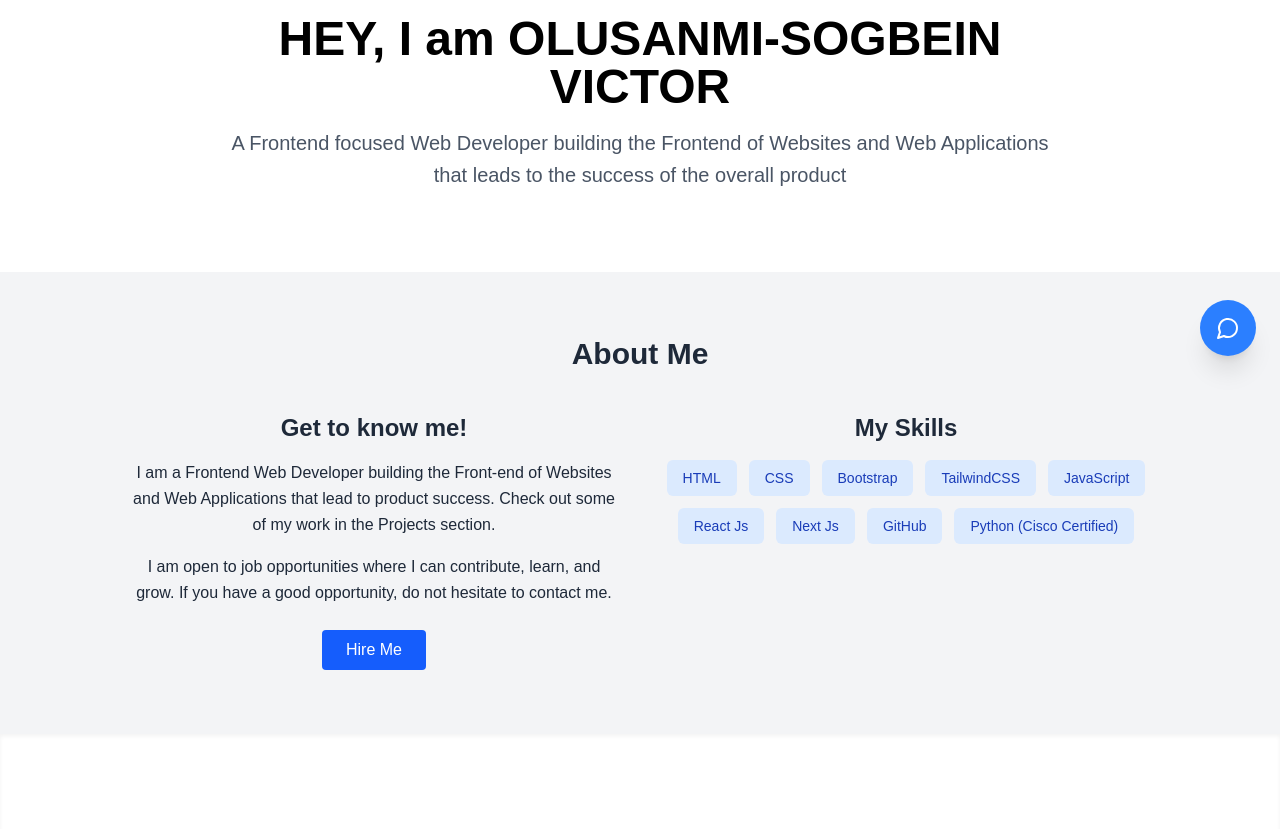
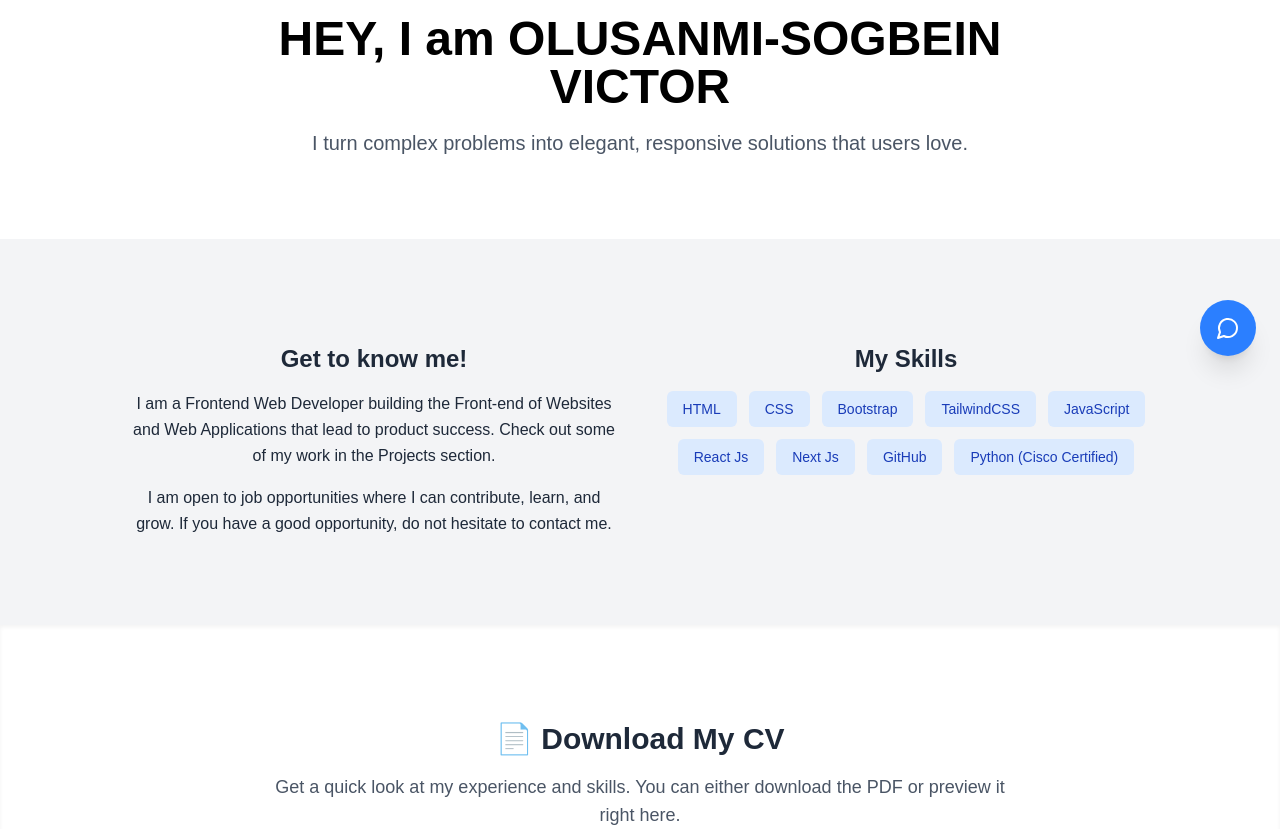
Before and after one commit to vviko-ko/Portfolio, a Next.js app in the folder my-portfolio/: page / in a window 1280 px wide. Shown: the part 420-1249 px from the top of the page. Built offline with nearby package versions, Linux system fonts and the light colour scheme.

Commit message:
update of code

```diff
--- a/my-portfolio/Components/Aboutsection.tsx
+++ b/my-portfolio/Components/Aboutsection.tsx
@@ -13,7 +13,7 @@ const AboutSection = () => {
           transition={{ duration: 0.6 }}
           viewport={{ once: true }}
         >
-          About Me
+
         </motion.h2>
 
         <motion.p
@@ -43,7 +43,7 @@ const AboutSection = () => {
               I am open to job opportunities where I can contribute, learn, and grow.
               If you have a good opportunity, do not hesitate to contact me.
             </p>
-            <a href="#contact">
+            {/* <a href="#whatsapp-chatbox">
               <motion.button
                 className="bg-blue-600 text-white px-6 py-2 rounded hover:bg-blue-700"
                 whileHover={{ scale: 1.05 }}
@@ -51,7 +51,7 @@ const AboutSection = () => {
               >
                 Hire Me
               </motion.button>
-            </a>
+            </a> */}
           </motion.div>
 
           {/* Right Section */}
--- a/my-portfolio/Components/Contactsection.tsx
+++ b/my-portfolio/Components/Contactsection.tsx
@@ -11,7 +11,7 @@ const WhatsAppChatbox = () => {
   const whatsappLink = `https://wa.me/${phoneNumber}?text=${preFilledMessage}`;
 
   return (
-    <div className="fixed bottom-6 right-6 z-50" id="contact">
+    <div className="fixed bottom-6 right-6 z-50" id="whatsapp-chatbox">
       <button
         onClick={() => setOpen((prev) => !prev)}
         className="bg-blue-500  text-white p-4 rounded-full shadow-xl transition focus:outline-none"
--- a/my-portfolio/Components/Hero.tsx
+++ b/my-portfolio/Components/Hero.tsx
@@ -37,8 +37,9 @@ const Hero = () => {
           animate={{ opacity: 1 }}
           transition={{ duration: 1, delay: 0.4 }}
         >
-          A Frontend focused Web Developer building the Frontend of Websites and Web Applications <br />
-          that leads to the success of the overall product
+          {/* A Frontend focused Web Developer building the Frontend of Websites and Web Applications <br />
+          that leads to the success of the overall product */}
+           I turn complex problems into elegant, responsive solutions that users love.
         </motion.p>
       </div>
     </section>
```
